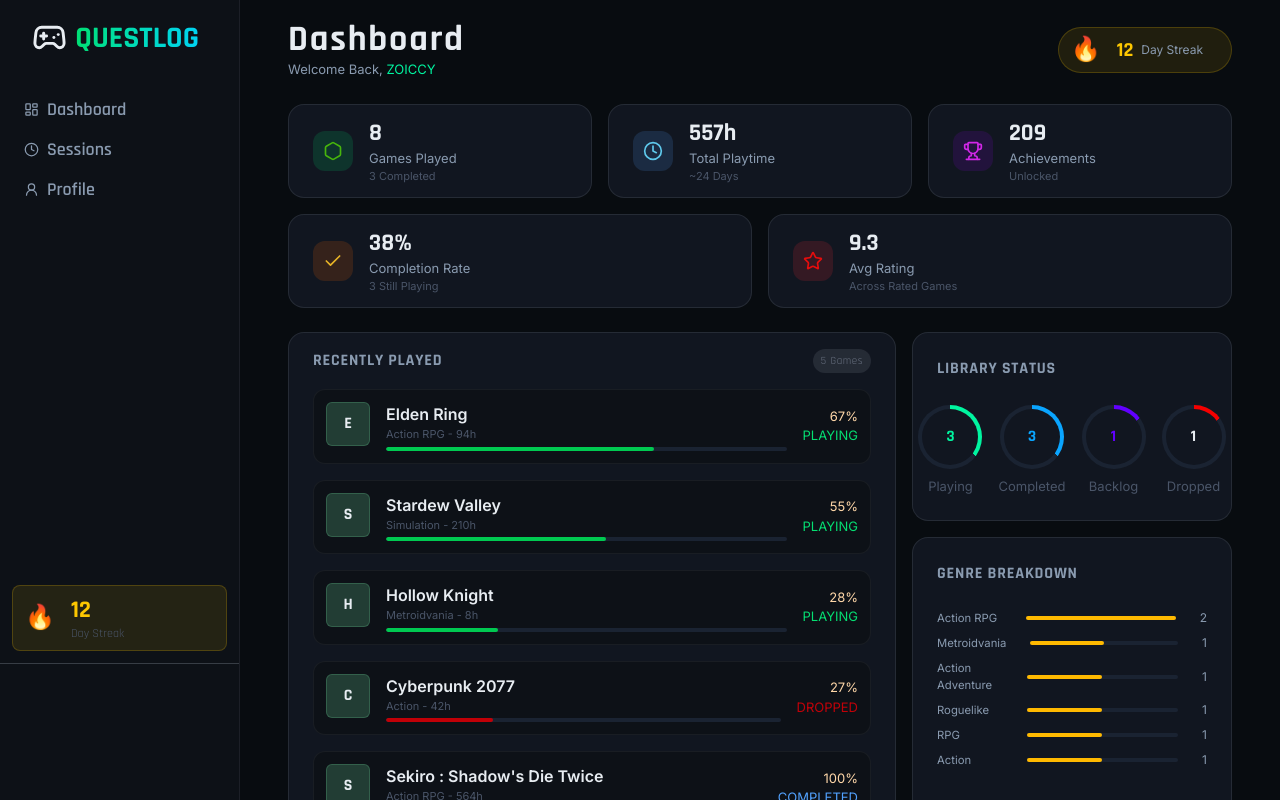
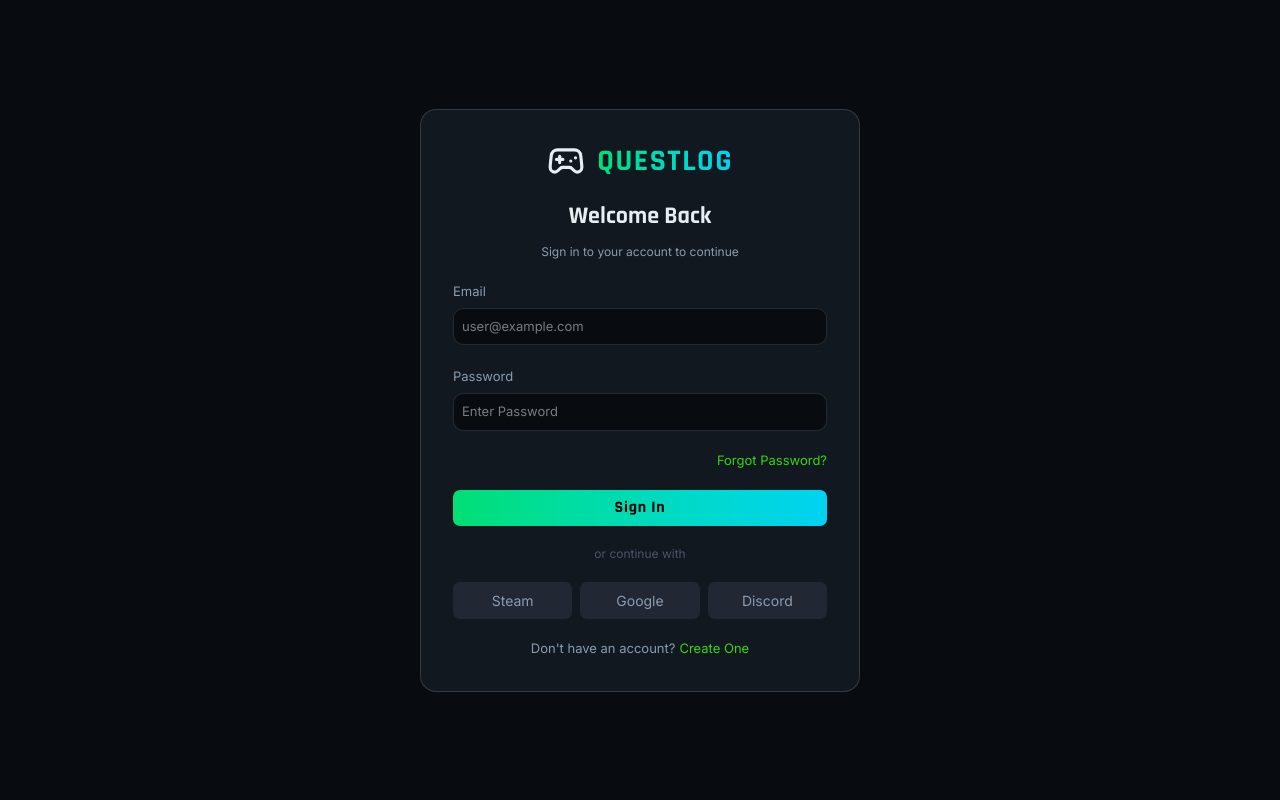
Before and after one commit to rahulg1310/progress-tracker, a React (Vite) app: page / in a window 1280 px wide. Built offline with nearby package versions, Linux system fonts and the light colour scheme.

Commit message:
sign in page

```diff
--- a/src/App.jsx
+++ b/src/App.jsx
@@ -2,6 +2,7 @@
   import Dashboard from './pages/Dashboard'
   import Sidebar from './components/Sidebar'
   import { Hexagon, Clock, Trophy, Check, Star } from 'lucide-react'
+  import SignIn from './pages/SignIn'
 
   const App = () => {
     let profile_stats =[
@@ -190,10 +191,11 @@
 
     return (
       <div className='flex h-screen overflow-hidden'>
-        <Sidebar />
+        <SignIn />
+        {/*<Sidebar />
         <div className='flex-1 overflow-y-auto'>
           <Dashboard profile_stats={profile_stats} game_card={game_card} library_status={library_status} genre_breakdown={genre_breakdown} top_by_playtime={top_by_playtime} />
-        </div>
+        </div>*/}
       </div>
     )
   }
--- /dev/null
+++ b/src/pages/SignIn.jsx
@@ -0,0 +1,47 @@
+import React from 'react'
+import { Gamepad2 } from 'lucide-react'
+
+const SignIn = () => {
+  return (
+    <div className='min-h-screen w-full bg-[#080c10] flex justify-center items-center px-4'>
+      <div className='bg-[#111820] flex flex-col gap-5 py-8 px-8     rounded-2xl border border-white/15 items-center w-full max-w-110'>
+        <div className='flex items-center'>
+            <Gamepad2 size={38} className='mr-3'/>
+            <h1 className='font-bold bg-linear-to-r from-green-400 to-cyan-400 bg-clip-text text-transparent text-3xl tracking-wider'>QUESTLOG</h1>
+        </div>
+        <div className='flex flex-col justify-center gap-3 items-center'>
+            <h1 className='font-bold text-2xl tracking-normal'>Welcome Back</h1>
+            <h2 className='body text-xs text-[#8a9bb0]'>Sign in to your account to continue</h2>
+        </div>
+        <div className='flex flex-col w-full items-start'>
+            <form action="" className='w-full'>
+                <span className='body text-[13px] text-[#8a9bb0]'>Email</span>
+                <input type="text" name="" id="" placeholder='user@example.com' className='body text-[13px] px-2 py-2 rounded-[10px] mt-1 mb-5 w-full bg-[#080c10] outline-none border border-gray-600/40 focus:border-cyan-400 transition-all duration-200' />
+                <span className='body text-[13px] text-[#8a9bb0]'>Password</span>
+                <input type="password" name="" id="" placeholder='Enter Password' className='body text-[13px] px-2 py-2 rounded-[10px] mt-1 w-full bg-[#080c10] outline-none border border-gray-600/40 focus:border-cyan-400 transition-all duration-200' />
+            </form>
+        </div>
+        <div className='w-full flex justify-end'>
+            <button className='body text-[13px] text-[#38d60c] transition-all duration-200'>Forgot Password?</button>
+        </div>
+        <div className='w-full'>
+            <button type='submit' className='font-bold tracking-wider text-black w-full bg-linear-to-r from-green-400 to-cyan-400 rounded-[7px] py-1.5 hover:-translate-y-0.5 hover:opacity-80 transition-all duration-200'>Sign In</button>
+        </div>
+        <div className='w-full flex justify-center'>
+            <span className='body text-xs text-[#4a5568]'>or continue with</span>
+        </div>
+        <div className='w-full flex justify-between gap-2'>
+            <button className='min-w-0 body flex-1 py-2 bg-[#212833] rounded-[7px] text-[#8a9bb0] text-[14px] hover:bg-gray-500/30 transition-all duration-200'>Steam</button>
+            <button className='min-w-0 body flex-1 py-2 bg-[#212833] rounded-[7px] text-[#8a9bb0] text-[14px] hover:bg-gray-500/30 transition-all duration-200'>Google</button>
+            <button className='min-w-0 body flex-1 py-2 bg-[#212833] rounded-[7px] text-[#8a9bb0] text-[14px] hover:bg-gray-500/30 transition-all duration-200'>Discord</button>
+        </div>
+        <div className='w-full flex justify-center' >
+            <h1 className='body text-[13px] text-[#8a9bb0] mr-1'>Don't have an account?</h1>
+            <button className='body text-[13px] text-[#38d60c] transition-all duration-200'>Create One</button>
+        </div>
+      </div>
+    </div>
+  )
+}
+
+export default SignIn
```
